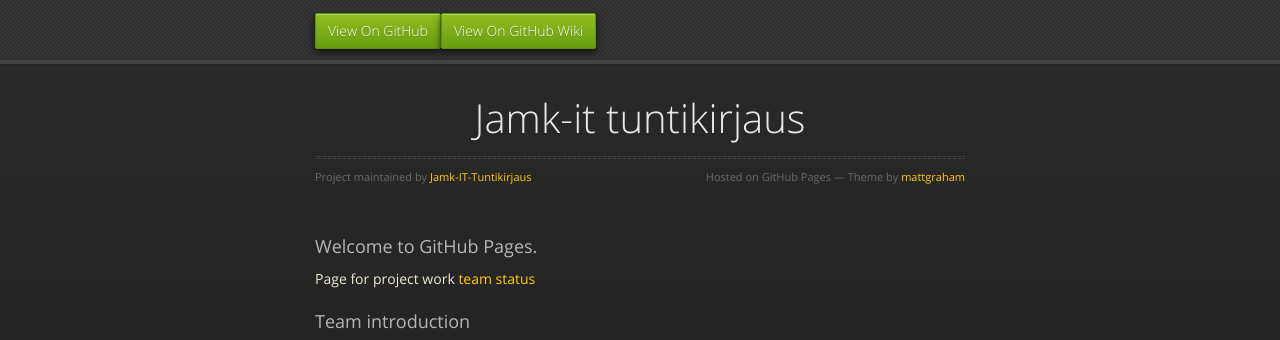
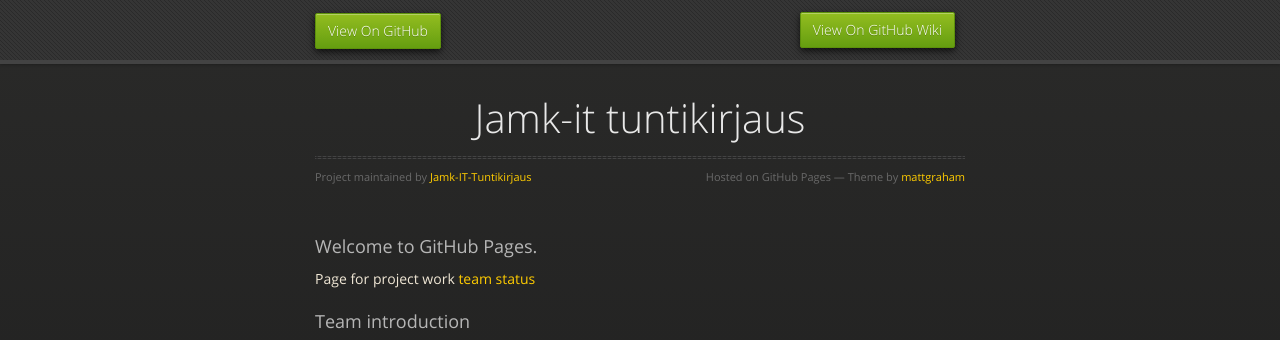
Before and after one commit to Jamk-IT-Tuntikirjaus/Jamk-IT-Tuntikirjaus.github.io, a plain HTML site: page index.html in a window 1280 px wide. Shown: the top 340 px of the page. Drawn offline with nearby package versions, Linux system fonts and the light colour scheme.

Commit message:
Update index.html

```diff
--- a/index.html
+++ b/index.html
@@ -21,7 +21,7 @@
       <div id="header">
         <nav>
           <li class="fork"><a href="https://github.com/Jamk-IT-Tuntikirjaus">View On GitHub</a></li>
-          <li class="fork"><a href="https://github.com/Jamk-IT-Tuntikirjaus/Jamk-IT-Tuntikirjaus/wiki">View On GitHub Wiki</a></li>
+          <li class="title"><a href="https://github.com/Jamk-IT-Tuntikirjaus/Jamk-IT-Tuntikirjaus/wiki">View On GitHub Wiki</a></li>
         </nav>
       </div><!-- end header -->
 
```
